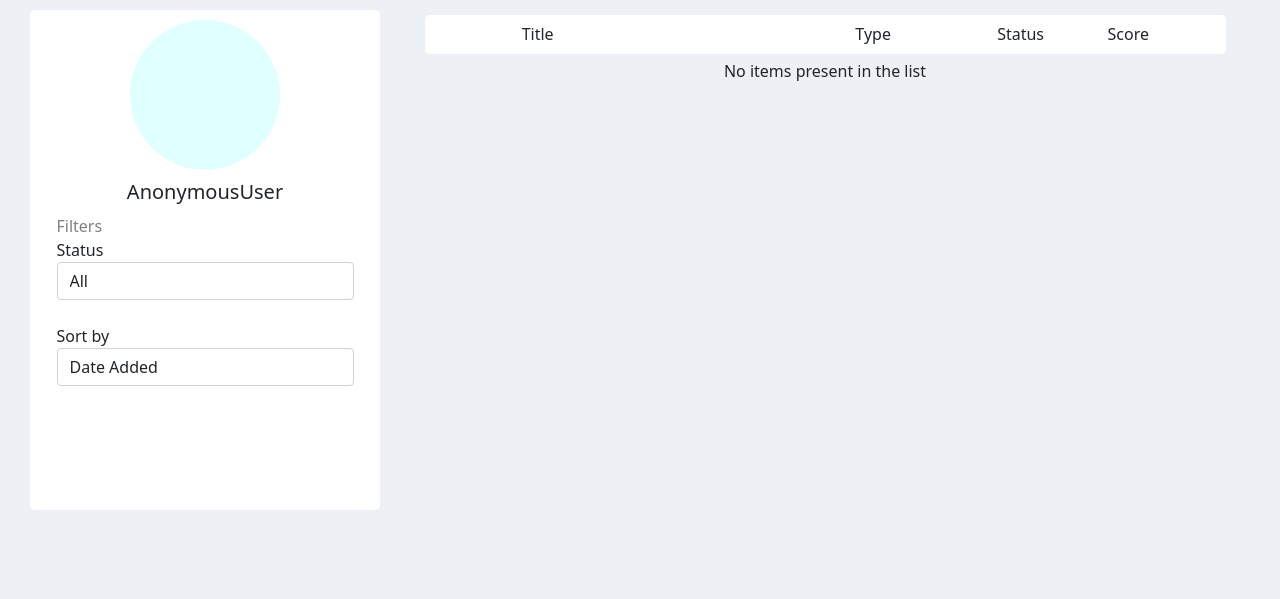
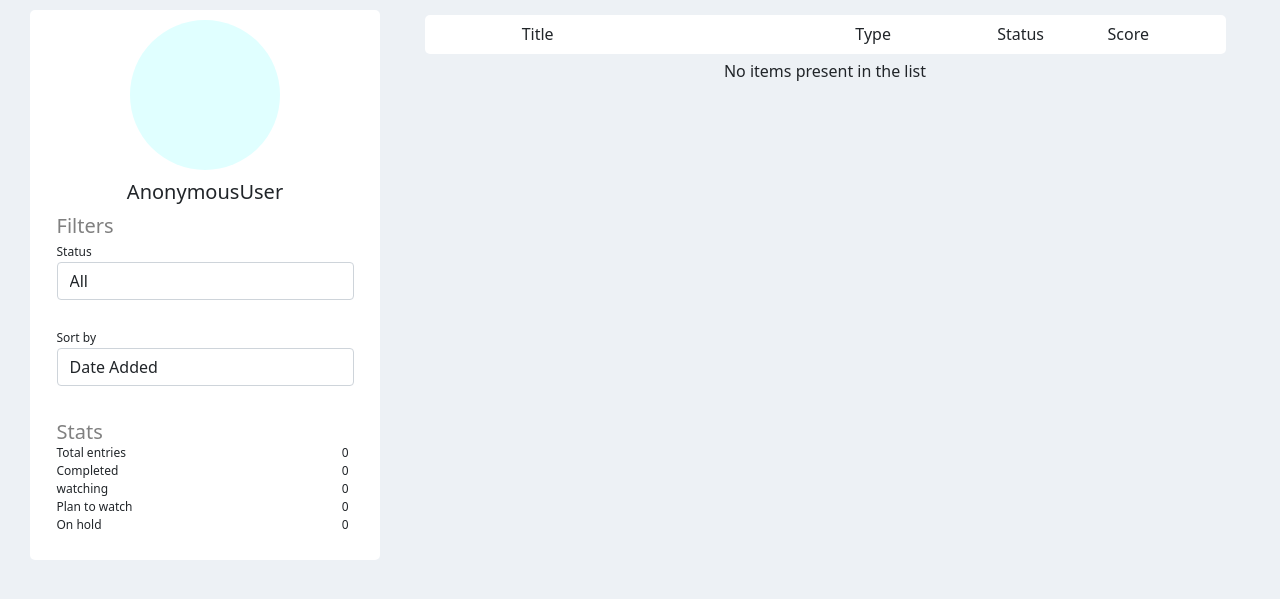
Before and after one commit to chaitanya-Uike/movieslimbo, a Django app: a page that uses app/templates/app/profile.html in a window 1280 px wide. Shown: the part 56-655 px from the top of the page. Run offline with Django 3.2, Linux system fonts and the light colour scheme; data comes from the database, SQL or seed files in the repository; both versions use the stored data as it was after the commit; data that the repository does not hold is empty.

Commit message:
filters and stats added

```diff
--- a/app/static/css/profile.css
+++ b/app/static/css/profile.css
@@ -13,7 +13,7 @@ main{
     width: 30vw;
     min-width: 225px;
     max-width: 350px;
-    height: 500px;
+    height: 550px;
     background-color: white;
     border-radius: 5px;
     margin-left: 20px;
@@ -35,7 +35,24 @@ main{
     width: 90%;
 }
 
-#filter{
+.stat-container{
+    margin-top: 10px;
+    width: 90%;
+}
+
+.stat-container p{
+    margin: 0;
+    font-size: 12px;
+}
+
+
+.stat-card{
+    display: flex;
+    justify-content: space-between;
+    padding-right: 5px;
+}
+
+.info-title{
     margin: 0;
     color: gray;
 }
--- a/app/static/js/profile.js
+++ b/app/static/js/profile.js
@@ -13,7 +13,8 @@ const listContainer = document.querySelector(".list-container")
 const permission = JSON.parse(document.getElementById('auth').textContent)
 const username = JSON.parse(document.getElementById('username').textContent)
 
-function populateList(data) {
+
+function populateList(data, status, sort) {
     listContainer.innerHTML = `
     <div class="list-header info-card">
         <h6 class="title">Title</h6>
@@ -21,11 +22,15 @@ function populateList(data) {
         <h6 class="status">Status</h6>
         <h6 class="score">Score</h6>
     </div>`
-    if (data.length == 0) {
-        listContainer.innerHTML += '<div class="extra-info-container">No items present in the list</div>'
-    }
-    else {
+
+    if (sort == "score")
+        data.sort((a, b) => b.score - a.score)
+
     for (let i = 0; i < data.length; i++) {
+
+        if (status != "All" && data[i].status != status)
+            continue
+
         let infoCard = document.createElement("div")
         infoCard.classList.add("info-card")
         infoCard.setAttribute("id", data[i].movie_id)
@@ -55,21 +60,23 @@ function populateList(data) {
         listContainer.appendChild(infoCard)
     }
 
+    if (listContainer.childElementCount == 1) {
+        listContainer.innerHTML += '<div class="extra-info-container">No items present in the list</div>'
+    }
+
 
     //handling the edit button
     if (permission) {
-            const editButton = document.getElementsByClassName("edit-button")
         const editContainer = document.querySelector(".edit-container")
         const closeEditContainer = document.querySelector(".close-edit-container")
         const form = document.querySelector("#edit-form")
 
         let id;
-            Array.from(editButton).forEach(element => {
-                element.addEventListener("click", event => {
+
+        function editButtonClicked(event) {
             let card = event.target.parentElement
             id = card.getAttribute("id")
             data = JSON.parse(document.getElementById(`data-${id}`).textContent)
-                    console.log(data)
             type = data.type
             backdrop = data.backdrop
             title = data.title
@@ -83,7 +90,12 @@ function populateList(data) {
             document.getElementById("id_status").value = data.status
             document.getElementById("id_score").value = data.score
             document.getElementById("delete-btn").style.display = "block"
-                })
+        }
+
+        listContainer.addEventListener("click", event => {
+            if (event.target && event.target.matches("i.edit-button")) {
+                editButtonClicked(event)
+            }
         })
 
 
@@ -121,8 +133,6 @@ function populateList(data) {
             const status = event.target['status'].value
             const score = event.target['score'].value
 
-                console.log(csrftoken);
-
             updateData(csrftoken, status, score)
         })
 
@@ -138,13 +148,34 @@ function populateList(data) {
         })
     }
 }
+
+function showStats(stats) {
+    document.querySelector(".total").innerHTML += `<p>${stats['total']}</p>`
+    document.querySelector(".comp").innerHTML += `<p>${stats['Completed']}</p>`
+    document.querySelector(".watch").innerHTML += `<p>${stats['Watching']}</p>`
+    document.querySelector(".ptw").innerHTML += `<p>${stats['Plan to watch']}</p>`
+    document.querySelector(".oh").innerHTML += `<p>${stats['On hold']}</p>`
 }
 
 
 window.onload = () =>
-    fetchList(username, "All", "date_added")
+    fetchList(username)
         .then(data => {
-            populateList(data)
-        })
+
+            showStats(data.distribution)
+
+            populateList(data.data, "All", "date_added")
+
             const filter_status = document.getElementById("filter_status")
             const filter_sort = document.getElementById("filter_sort")
+
+            //[...data] gives the copy of an array, send a copy bcoz .sort() is inplace
+
+            filter_status.addEventListener("change", event => {
+                populateList([...data.data], event.target.value, filter_sort.value)
+            })
+
+            filter_sort.addEventListener("change", event => {
+                populateList([...data.data], filter_status.value, event.target.value)
+            })
+        })
--- a/app/templates/app/profile.html
+++ b/app/templates/app/profile.html
@@ -15,8 +15,8 @@
         <div class="profile-picture"></div>
         <h5 class="username text-center">{{username}}</h5>
         <div class="filter-container">
-            <p id="filter">Filters</p>
-            <label for="filter_status">Status</label>
+            <h5 class="info-title">Filters</h5>
+            <label for="filter_status" style="font-size: 12px;">Status</label>
             <select class="form-control" name="status" required id="filter_status">
                 <option value="All" selected>All</option>
                 <option value="Watching">Watching</option>
@@ -25,11 +25,29 @@
                 <option value="On hold">On hold</option>
             </select>
             <br>
-            <label for="filter_sort">Sort by</label>
+            <label for="filter_sort" style="font-size: 12px;">Sort by</label>
             <select class="form-control" name="status" required id="filter_sort">
                 <option value="score">Score</option>
                 <option value="date_added" selected>Date Added</option>
             </select>
+        </div>
+        <div class="stat-container">
+            <h5 class="info-title mt-4">Stats</h5>
+            <div class="stat-card total">
+                <p class="heading">Total entries</p>
+            </div>
+            <div class="stat-card comp">
+                <p class="heading">Completed</p>
+            </div>
+            <div class="stat-card watch">
+                <p class="heading">watching</p>
+            </div>
+            <div class="stat-card ptw">
+                <p class="heading">Plan to watch</p>
+            </div>
+            <div class="stat-card oh">
+                <p class="heading">On hold</p>
+            </div>
         </div>
     </div>
     <div class="list-container">
--- a/app/views.py
+++ b/app/views.py
@@ -193,11 +193,23 @@ def profile(request, username):
 def list(request, username):
 
     list = List.objects.filter(user__username=username)
+    distribution = {'total': len(list), 'Watching': 0,
+                    'Plan to watch': 0, 'Completed': 0, 'On hold': 0}
 
     data = []
 
     if list.exists():
         for item in list:
+
+            if item.status == 'Watching':
+                distribution['Watching'] += 1
+            elif item.status == 'Plan to watch':
+                distribution['Plan to watch'] += 1
+            elif item.status == 'Completed':
+                distribution['Completed'] += 1
+            elif item.status == 'On hold':
+                distribution['On hold'] += 1
+
             if item.type == "Movie":
                 response = getMovieInfo(item.movie_id)
                 data.append({"movie_id": item.movie_id, "type": item.type,
@@ -207,7 +219,9 @@ def list(request, username):
                 data.append({"movie_id": item.movie_id, "type": item.type,
                              "title": response.get('name'), "status": item.status, "score": item.score, "img": response.get('poster_path'), "backdrop": response.get('backdrop_path')})
 
-    return JsonResponse(data, safe=False)
+    query = {"data": data, "distribution": distribution}
+
+    return JsonResponse(query)
 
 
 def remove(request, id):
```
Also changed, not shown: db.sqlite3. Lines whose indentation alone changed are shown as unchanged.
